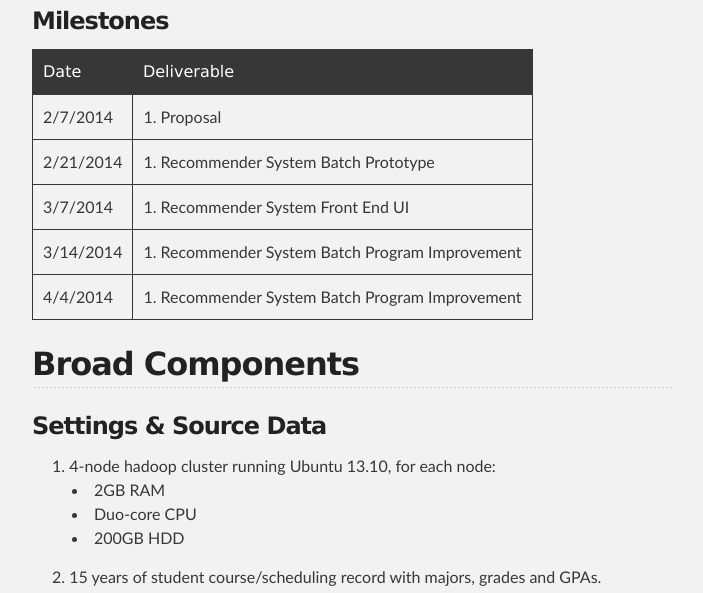
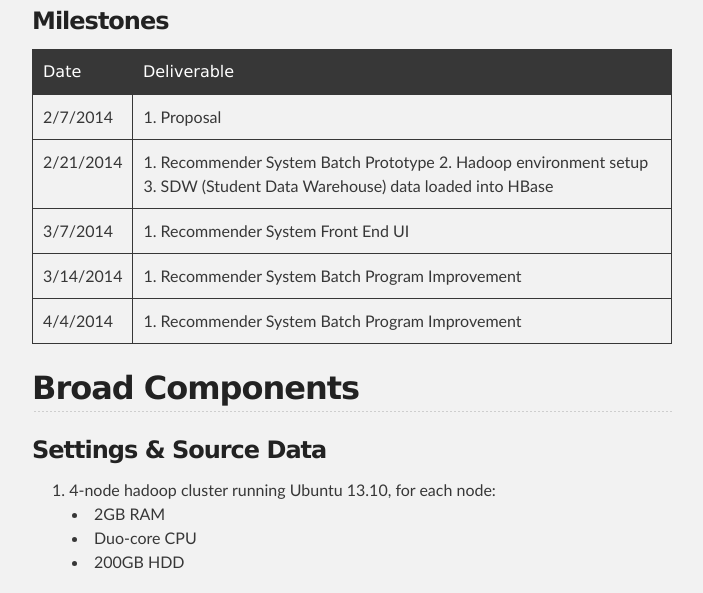
Before and after one commit to SimiaoGao/BigStudentProject, a plain HTML site: page index.html in a window 1280 px wide. Shown: the part 1020-1613 px from the top of the page, without its empty margins (288-991 px from the left). Drawn offline with Linux system fonts and the light colour scheme.

Commit message:
commit old changes

```diff
--- a/index.html
+++ b/index.html
@@ -68,7 +68,9 @@ What did other successful students of the same major take?</p>
 </tr>
 <tr>
 <td align="left">2/21/2014</td>
-<td align="left">1. Recommender System Batch Prototype</td>
+<td align="left">1. Recommender System Batch Prototype
+2. Hadoop environment setup
+3. SDW (Student Data Warehouse) data loaded into HBase</td>
 </tr>
 <tr>
 <td align="left">3/7/2014</td>
```
